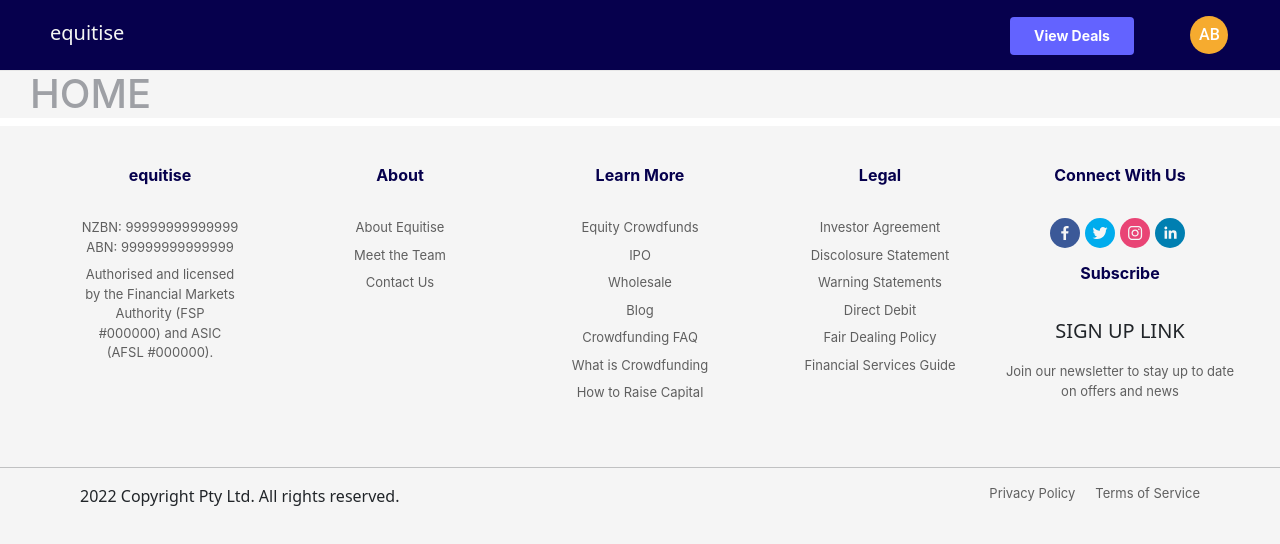
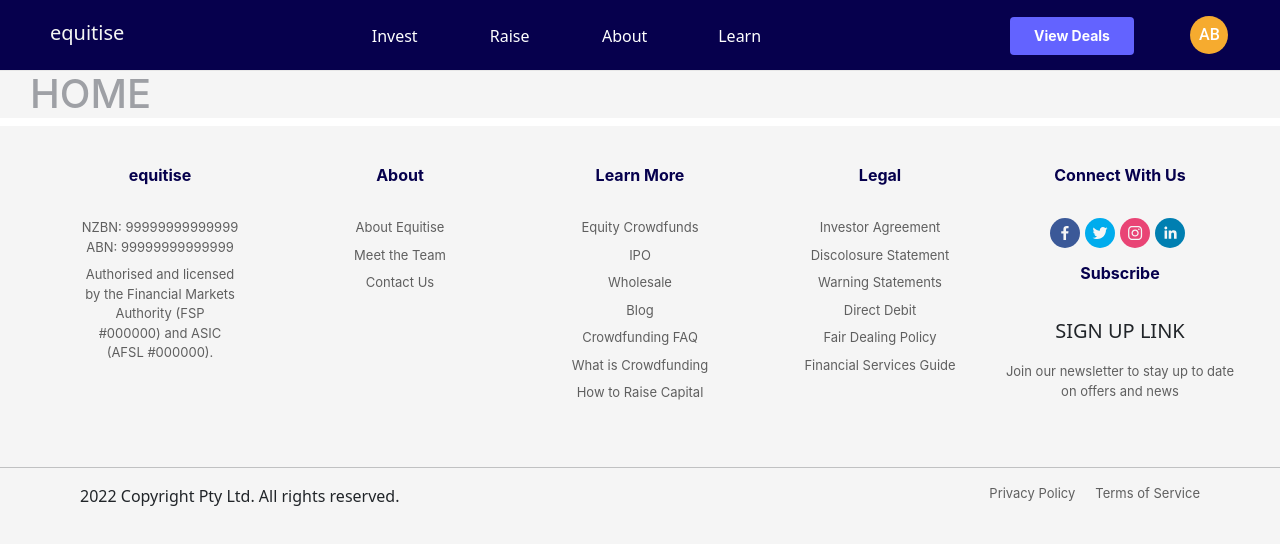
Before and after one commit to NathansStuff/equitiseClone, a Next.js app: page / in a window 1280 px wide. Shown: the top 544 px of the page. Built offline with nearby package versions, Linux system fonts and the light colour scheme.

Commit message:
navbar links

```diff
--- a/components/Navbar.js
+++ b/components/Navbar.js
@@ -1,10 +1,44 @@
 import Button from './Button';
+import Link from 'next/link';
 
 const Navbar = () => {
   return (
     <div className='navbar '>
       <div className='logo'>
         <p>equitise</p>
+      </div>
+      <div className='navbar-links'>
+        <div class='dropdown'>
+          <button class='dropbtn'>Invest</button>
+          <div class='dropdown-content'>
+            <Link href='/invest'>All Deals</Link>
+            <Link href='/equity'>Equity Crowdfunds</Link>
+            <Link href='/ipo'>IPO</Link>
+            <Link href='/wholesale'>Wholesale</Link>
+            <Link href='/why-invest'>Why Invest</Link>
+          </div>
+        </div>
+        <div class='dropdown'>
+          <button class='dropbtn'>Raise</button>
+          <div class='dropdown-content'>
+            <Link href='/raise'>How to Raise Capital</Link>
+            <Link href='/why-partner'>Why Partner With Us</Link>
+          </div>
+        </div>
+        <div class='dropdown'>
+          <button class='dropbtn'>About</button>
+          <div class='dropdown-content'>
+            <Link href='/about-us'>Our Story</Link>
+            <Link href='/team'>Meet the Team</Link>
+          </div>
+        </div>
+        <div class='dropdown'>
+          <button class='dropbtn'>Learn</button>
+          <div class='dropdown-content'>
+            <Link href='/blog'>Blog</Link>
+            <Link href='/newsfeed'>Newsfeed</Link>
+          </div>
+        </div>
       </div>
       <div className='navbar-right'>
         <Button text='View Deals' />
--- a/styles/styles.scss
+++ b/styles/styles.scss
@@ -63,6 +63,64 @@
       color: #63696e;
     }
   }
+
+  .dropbtn {
+    background-color: inherit;
+    color: white;
+    padding: 16px;
+    font-size: 16px;
+    border: none;
+    width: 115px;
+  }
+
+  .dropdown {
+    position: relative;
+    display: inline-block;
+  }
+
+  .dropdown-content {
+    display: none;
+    position: absolute;
+    background-color: #f1f1f1;
+    width: 250px;
+    box-shadow: 0px 8px 16px 0px rgba(0,0,0,0.2);
+    z-index: 1;
+    border-radius: 5px;
+    &:before,&:after {
+      content: '';
+      display: block;
+      position: absolute;
+      bottom: 100%;
+      width: 0;
+      height: 0;
+    }
+    &:before {
+      left: 19px;
+      border: 11px solid transparent;
+      border-bottom-color: #ddd;
+    }
+    &:after {
+      left: 20px;
+      border: 10px solid transparent;
+      border-bottom-color: #fff;
+    }
+  }
+
+  .dropdown-content a {
+    color: #06004D;
+    padding: 12px 16px;
+    text-decoration: none;
+    display: block;
+  }
+
+  .dropdown-content a:hover {
+    text-decoration: underline;
+    color: #06004D;
+
+  }
+
+  .dropdown:hover .dropdown-content {display: block;}
+
 .navbar {
     position: absolute;
     left: 0%;
```
Also changed, not shown: components/Invest/InvestmentCardPast.js (+6 -8 lines).
